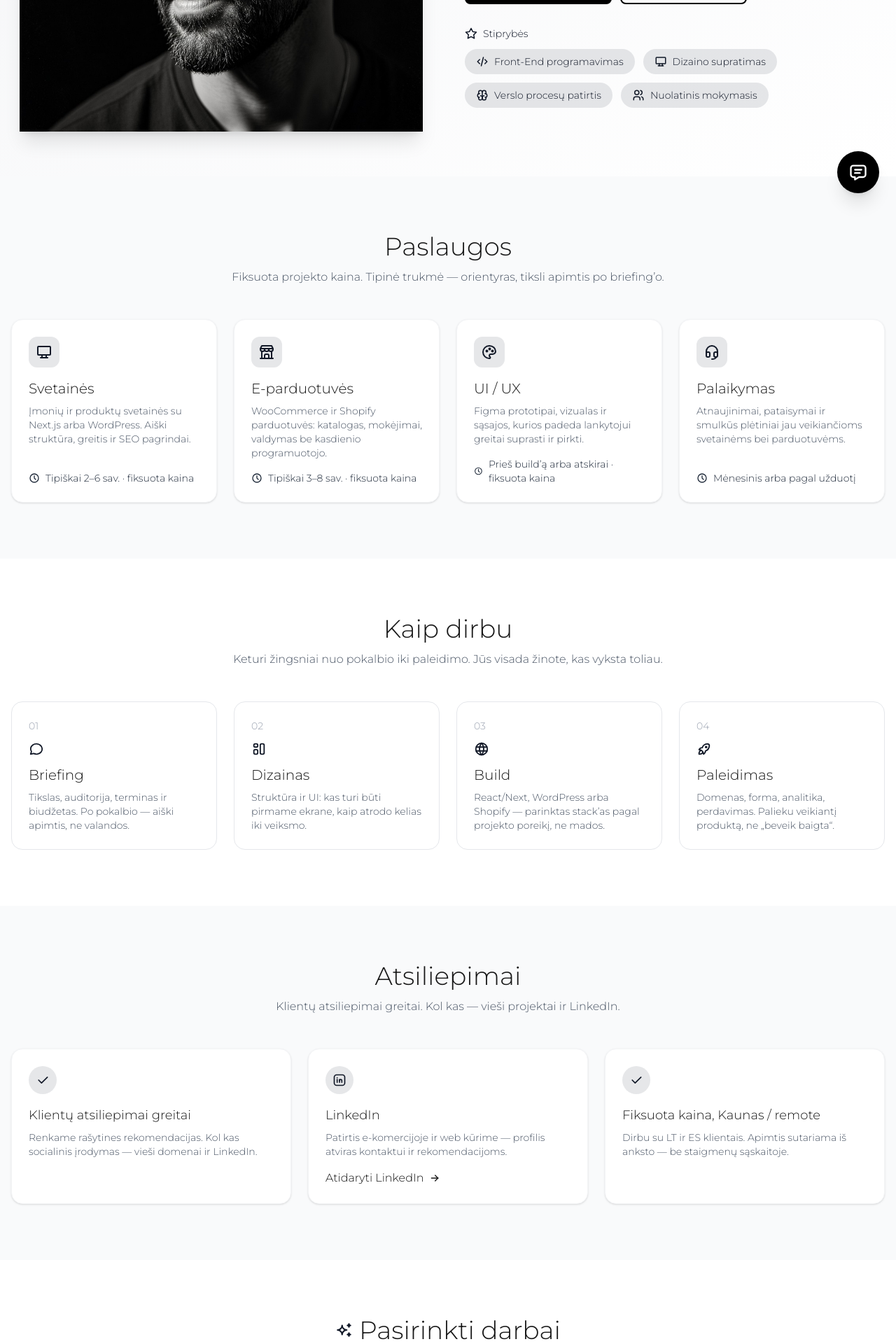
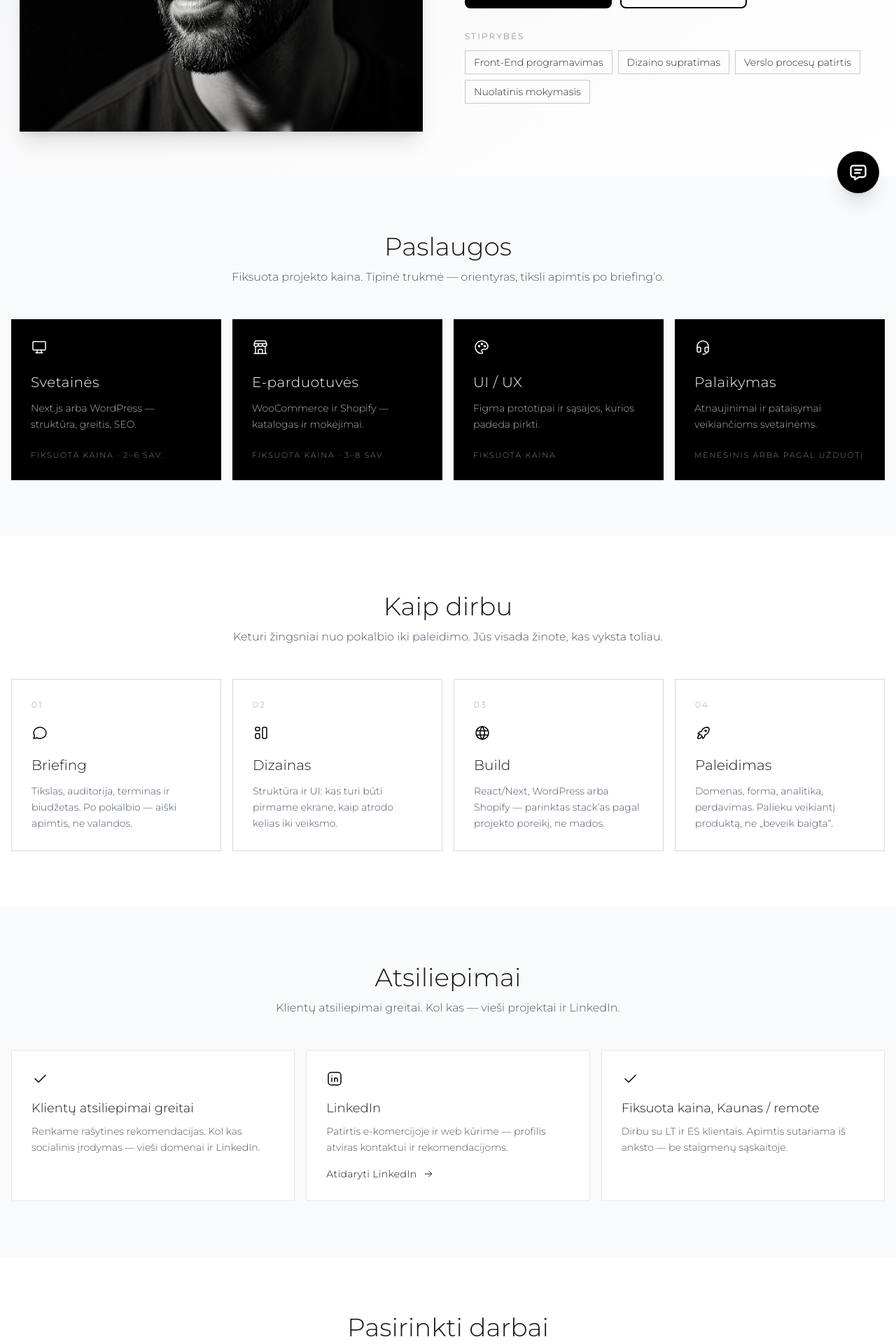
Before and after one commit to Jeshki/karolis-resume, a Next.js app: page / in a window 1280 px wide. Shown: the part 500-2420 px from the top of the page at 70% size. Built offline with nearby package versions, Linux system fonts and the light colour scheme.

Commit message:
Polish home strengths, services, process, and featured work
Drop noisy chips and decorative icons; use black service cards,
crisp line icons, and tighter featured-project cards with one CTA.

Co-authored-by: Karolis Cibiras <Jeshki@users.noreply.github.com>

```diff
--- a/src/components/HeroSection.tsx
+++ b/src/components/HeroSection.tsx
@@ -6,11 +6,6 @@ import {
   IconPhone,
   IconMail,
   IconMapPin,
-  IconCode,
-  IconDeviceDesktop,
-  IconUsers,
-  IconBrain,
-  IconStar,
   IconArrowRight,
 } from '@tabler/icons-react';
 import { useLanguage } from 'src/contexts/LanguageContext';
@@ -22,10 +17,10 @@ export function HeroSection() {
   const { t } = useLanguage();
 
   const strengths = [
-    { name: t('Front-End programavimas', 'Front-End Programming'), icon: <IconCode size={18} /> },
-    { name: t('Dizaino supratimas', 'Design Understanding'), icon: <IconDeviceDesktop size={18} /> },
-    { name: t('Verslo procesų patirtis', 'Business Process Experience'), icon: <IconBrain size={18} /> },
-    { name: t('Nuolatinis mokymasis', 'Continuous Learning'), icon: <IconUsers size={18} /> },
+    t('Front-End programavimas', 'Front-End Programming'),
+    t('Dizaino supratimas', 'Design Understanding'),
+    t('Verslo procesų patirtis', 'Business Process Experience'),
+    t('Nuolatinis mokymasis', 'Continuous Learning'),
   ];
 
   return (
@@ -101,18 +96,16 @@ export function HeroSection() {
             </Reveal>
 
             <Reveal delay={0.14}>
-              <div className="mb-3 text-sm font-semibold text-primary inline-flex items-center gap-2">
-                <IconStar size={18} />
+              <p className="mb-3 text-xs tracking-[0.18em] uppercase text-gray-500">
                 {t('Stiprybės', 'Strengths')}
-              </div>
-              <div className="flex flex-wrap gap-3 justify-center md:justify-start">
+              </p>
+              <div className="flex flex-wrap gap-2 justify-center md:justify-start">
                 {strengths.map((skill) => (
                   <span
-                    key={skill.name}
-                    className="flex items-center gap-2 px-4 py-2 bg-primary/10 text-primary rounded-full text-sm font-medium"
+                    key={skill}
+                    className="px-3 py-1.5 border border-black/20 text-sm text-gray-800"
                   >
-                    {skill.icon}
-                    {skill.name}
+                    {skill}
                   </span>
                 ))}
               </div>
--- a/src/components/HomeSections.tsx
+++ b/src/components/HomeSections.tsx
@@ -7,14 +7,12 @@ import {
   IconBrandLinkedin,
   IconBuildingStore,
   IconCheck,
-  IconClock,
   IconDeviceDesktop,
   IconHeadset,
   IconLayout,
   IconMessageCircle,
   IconPalette,
   IconRocket,
-  IconSparkles,
   IconWorld,
 } from '@tabler/icons-react';
 import { Reveal } from 'src/components/Reveal';
@@ -22,43 +20,45 @@ import { useLanguage } from 'src/contexts/LanguageContext';
 import { featuredProjects } from 'src/lib/projects';
 import { SITE } from 'src/lib/site';
 
+const iconProps = { size: 24, strokeWidth: 1.5 } as const;
+
 export function HomeSections() {
   const { t } = useLanguage();
 
   const services = [
     {
-      icon: <IconDeviceDesktop size={24} />,
+      icon: <IconDeviceDesktop {...iconProps} />,
       title: t('Svetainės', 'Websites'),
       body: t(
-        'Įmonių ir produktų svetainės su Next.js arba WordPress. Aiški struktūra, greitis ir SEO pagrindai.',
-        'Company and product sites on Next.js or WordPress. Clear structure, speed, and SEO basics.'
+        'Next.js arba WordPress — struktūra, greitis, SEO.',
+        'Next.js or WordPress — structure, speed, SEO.'
       ),
-      meta: t('Tipiškai 2–6 sav. · fiksuota kaina', 'Typically 2–6 weeks · fixed price'),
+      meta: t('Fiksuota kaina · 2–6 sav.', 'Fixed price · 2–6 wks'),
     },
     {
-      icon: <IconBuildingStore size={24} />,
+      icon: <IconBuildingStore {...iconProps} />,
       title: t('E-parduotuvės', 'E-commerce'),
       body: t(
-        'WooCommerce ir Shopify parduotuvės: katalogas, mokėjimai, valdymas be kasdienio programuotojo.',
-        'WooCommerce and Shopify stores: catalog, payments, and day-to-day management without a developer.'
+        'WooCommerce ir Shopify — katalogas ir mokėjimai.',
+        'WooCommerce and Shopify — catalog and payments.'
       ),
-      meta: t('Tipiškai 3–8 sav. · fiksuota kaina', 'Typically 3–8 weeks · fixed price'),
+      meta: t('Fiksuota kaina · 3–8 sav.', 'Fixed price · 3–8 wks'),
     },
     {
-      icon: <IconPalette size={24} />,
+      icon: <IconPalette {...iconProps} />,
       title: t('UI / UX', 'UI / UX'),
       body: t(
-        'Figma prototipai, vizualas ir sąsajos, kurios padeda lankytojui greitai suprasti ir pirkti.',
-        'Figma prototypes, visuals, and interfaces that help visitors understand and buy faster.'
+        'Figma prototipai ir sąsajos, kurios padeda pirkti.',
+        'Figma prototypes and interfaces that help people buy.'
       ),
-      meta: t('Prieš build’ą arba atskirai · fiksuota kaina', 'Before build or standalone · fixed price'),
+      meta: t('Fiksuota kaina', 'Fixed price'),
     },
     {
-      icon: <IconHeadset size={24} />,
+      icon: <IconHeadset {...iconProps} />,
       title: t('Palaikymas', 'Support'),
       body: t(
-        'Atnaujinimai, pataisymai ir smulkūs plėtiniai jau veikiančioms svetainėms bei parduotuvėms.',
-        'Updates, fixes, and small extensions for sites and stores already in production.'
+        'Atnaujinimai ir pataisymai veikiančioms svetainėms.',
+        'Updates and fixes for sites already live.'
       ),
       meta: t('Mėnesinis arba pagal užduotį', 'Monthly or per task'),
     },
@@ -67,7 +67,7 @@ export function HomeSections() {
   const steps = [
     {
       n: '01',
-      icon: <IconMessageCircle size={22} />,
+      icon: <IconMessageCircle {...iconProps} />,
       title: t('Briefing', 'Briefing'),
       body: t(
         'Tikslas, auditorija, terminas ir biudžetas. Po pokalbio — aiški apimtis, ne valandos.',
@@ -76,7 +76,7 @@ export function HomeSections() {
     },
     {
       n: '02',
-      icon: <IconLayout size={22} />,
+      icon: <IconLayout {...iconProps} />,
       title: t('Dizainas', 'Design'),
       body: t(
         'Struktūra ir UI: kas turi būti pirmame ekrane, kaip atrodo kelias iki veiksmo.',
@@ -85,7 +85,7 @@ export function HomeSections() {
     },
     {
       n: '03',
-      icon: <IconWorld size={22} />,
+      icon: <IconWorld {...iconProps} />,
       title: t('Build', 'Build'),
       body: t(
         'React/Next, WordPress arba Shopify — parinktas stack’as pagal projekto poreikį, ne mados.',
@@ -94,7 +94,7 @@ export function HomeSections() {
     },
     {
       n: '04',
-      icon: <IconRocket size={22} />,
+      icon: <IconRocket {...iconProps} />,
       title: t('Paleidimas', 'Launch'),
       body: t(
         'Domenas, forma, analitika, perdavimas. Palieku veikiantį produktą, ne „beveik baigta“.',
@@ -144,17 +144,16 @@ export function HomeSections() {
               )}
             </p>
           </Reveal>
-          <div className="grid sm:grid-cols-2 lg:grid-cols-4 gap-6">
+          <div className="grid sm:grid-cols-2 lg:grid-cols-4 gap-4">
             {services.map((service, i) => (
               <Reveal key={service.title} delay={i * 0.05} className="h-full">
-                <article className="h-full bg-white rounded-2xl p-6 shadow-sm border border-gray-100 flex flex-col">
-                  <div className="w-11 h-11 rounded-xl bg-primary/10 text-primary flex items-center justify-center mb-4">
+                <article className="h-full bg-black text-white p-7 flex flex-col">
+                  <div className="mb-6 text-white" aria-hidden>
                     {service.icon}
                   </div>
-                  <h3 className="font-bold text-xl mb-2">{service.title}</h3>
-                  <p className="text-gray-600 text-sm flex-1 mb-4">{service.body}</p>
-                  <p className="text-sm font-medium inline-flex items-center gap-2 text-gray-800">
-                    <IconClock size={16} />
+                  <h3 className="text-xl tracking-wide mb-3">{service.title}</h3>
+                  <p className="text-white/70 text-sm leading-relaxed flex-1 mb-6">{service.body}</p>
+                  <p className="text-[11px] uppercase tracking-[0.16em] text-white/50">
                     {service.meta}
                   </p>
                 </article>
@@ -177,14 +176,16 @@ export function HomeSections() {
               )}
             </p>
           </Reveal>
-          <div className="grid sm:grid-cols-2 lg:grid-cols-4 gap-6">
+          <div className="grid sm:grid-cols-2 lg:grid-cols-4 gap-4">
             {steps.map((step, i) => (
               <Reveal key={step.n} delay={i * 0.05} className="h-full">
-                <article className="h-full rounded-2xl border border-gray-200 p-6">
-                  <p className="text-sm font-bold text-gray-400 mb-3">{step.n}</p>
-                  <div className="text-primary mb-3">{step.icon}</div>
-                  <h3 className="font-bold text-xl mb-2">{step.title}</h3>
-                  <p className="text-gray-600 text-sm">{step.body}</p>
+                <article className="h-full border border-black/15 p-7 flex flex-col">
+                  <p className="text-xs tracking-[0.2em] text-gray-400 mb-5">{step.n}</p>
+                  <div className="text-black mb-5" aria-hidden>
+                    {step.icon}
+                  </div>
+                  <h3 className="text-xl mb-3">{step.title}</h3>
+                  <p className="text-gray-600 text-sm leading-relaxed">{step.body}</p>
                 </article>
               </Reveal>
             ))}
@@ -205,24 +206,24 @@ export function HomeSections() {
               )}
             </p>
           </Reveal>
-          <div className="grid md:grid-cols-3 gap-6">
+          <div className="grid md:grid-cols-3 gap-4">
             {proof.map((item, i) => (
               <Reveal key={item.title} delay={i * 0.05} className="h-full">
-                <article className="h-full bg-white rounded-2xl p-6 shadow-sm border border-gray-100 flex flex-col">
-                  <div className="w-10 h-10 rounded-full bg-primary/10 text-primary flex items-center justify-center mb-4">
-                    {item.href ? <IconBrandLinkedin size={20} /> : <IconCheck size={20} />}
+                <article className="h-full bg-white border border-black/10 p-7 flex flex-col">
+                  <div className="text-black mb-4" aria-hidden>
+                    {item.href ? <IconBrandLinkedin {...iconProps} /> : <IconCheck {...iconProps} />}
                   </div>
-                  <h3 className="font-bold text-lg mb-2">{item.title}</h3>
-                  <p className="text-gray-600 text-sm flex-1">{item.body}</p>
+                  <h3 className="text-lg mb-2">{item.title}</h3>
+                  <p className="text-gray-600 text-sm flex-1 leading-relaxed">{item.body}</p>
                   {item.href ? (
                     <a
                       href={item.href}
                       target="_blank"
                       rel="noopener noreferrer"
-                      className="mt-4 inline-flex items-center gap-2 font-medium hover:underline underline-offset-4"
+                      className="mt-4 inline-flex items-center gap-2 text-sm tracking-wide hover:underline underline-offset-4"
                     >
                       {item.cta}
-                      <IconArrowRight size={16} />
+                      <IconArrowRight size={16} strokeWidth={1.5} />
                     </a>
                   ) : null}
                 </article>
@@ -235,8 +236,7 @@ export function HomeSections() {
       <section className="py-20 px-4" aria-labelledby="featured-heading">
         <div className="max-w-7xl mx-auto">
           <Reveal className="text-center mb-12">
-            <h2 id="featured-heading" className="text-3xl md:text-4xl font-bold mb-3 inline-flex items-center gap-2 justify-center">
-              <IconSparkles size={26} className="text-primary" />
+            <h2 id="featured-heading" className="text-3xl md:text-4xl font-bold mb-3">
               {t('Pasirinkti darbai', 'Selected work')}
             </h2>
             <p className="text-gray-600 max-w-2xl mx-auto">
@@ -246,49 +246,36 @@ export function HomeSections() {
               )}
             </p>
           </Reveal>
-          <div className="grid md:grid-cols-3 gap-8">
+          <div className="grid md:grid-cols-3 gap-5">
             {featuredProjects.map((project, i) => (
               <Reveal key={project.slug} delay={i * 0.06} className="h-full">
-                <article className="h-full bg-white rounded-2xl overflow-hidden shadow-lg border border-gray-100 flex flex-col">
-                  <div className="relative h-48">
+                <article className="group h-full bg-white border border-black/15 flex flex-col transition-colors hover:border-black">
+                  <div className="relative aspect-[16/10] overflow-hidden bg-gray-100">
                     <Image
                       src={project.image}
                       alt={t(project.title.lt, project.title.en)}
                       fill
-                      className="object-cover"
+                      className="object-cover object-top transition-transform duration-300 group-hover:scale-[1.02]"
                       sizes="(max-width: 768px) 100vw, 33vw"
                     />
                   </div>
                   <div className="p-6 flex flex-col flex-1 text-left">
-                    <h3 className="font-bold text-xl mb-2">{t(project.title.lt, project.title.en)}</h3>
-                    <p className="text-gray-600 text-sm mb-4 flex-1">
+                    <h3 className="text-2xl mb-2 tracking-tight">
+                      {t(project.title.lt, project.title.en)}
+                    </h3>
+                    <p className="text-gray-600 text-sm mb-4 flex-1 leading-relaxed">
                       {t(project.description.lt, project.description.en)}
                     </p>
-                    <div className="flex flex-wrap gap-2 mb-4">
-                      {project.technologies.map((tech) => (
-                        <span key={tech} className="px-2 py-1 bg-primary/10 text-primary text-xs rounded">
-                          {tech}
-                        </span>
-                      ))}
-                    </div>
-                    <div className="flex gap-2 mt-auto">
-                      <Link
-                        href={`/portfolio/${project.slug}`}
-                        className="flex-1 border-2 border-black text-center py-2 px-4 rounded font-medium hover:bg-black hover:text-white transition-colors"
-                      >
-                        {t('Case study', 'Case study')}
-                      </Link>
-                      {project.liveLink ? (
-                        <a
-                          href={project.liveLink}
-                          target="_blank"
-                          rel="noopener noreferrer"
-                          className="flex-1 bg-black text-white text-center py-2 px-4 rounded font-medium hover:bg-gray-800 transition-colors"
-                        >
-                          Demo
-                        </a>
-                      ) : null}
-                    </div>
+                    <p className="text-[11px] tracking-wide text-gray-400 mb-5">
+                      {project.technologies.join(' · ')}
+                    </p>
+                    <Link
+                      href={`/portfolio/${project.slug}`}
+                      className="inline-flex items-center gap-2 text-sm tracking-wide border-b border-black pb-0.5 w-fit hover:opacity-70 transition-opacity"
+                    >
+                      {t('Atidaryti', 'Open')}
+                      <IconArrowRight size={16} strokeWidth={1.5} />
+                    </Link>
                   </div>
                 </article>
               </Reveal>
@@ -297,10 +284,10 @@ export function HomeSections() {
           <Reveal className="text-center mt-10">
             <Link
               href="/portfolio"
-              className="inline-flex items-center gap-2 font-medium hover:underline underline-offset-4"
+              className="inline-flex items-center gap-2 text-sm tracking-wide hover:underline underline-offset-4"
             >
               {t('Visi darbai', 'All work')}
-              <IconArrowRight size={18} />
+              <IconArrowRight size={16} strokeWidth={1.5} />
             </Link>
           </Reveal>
         </div>
```
